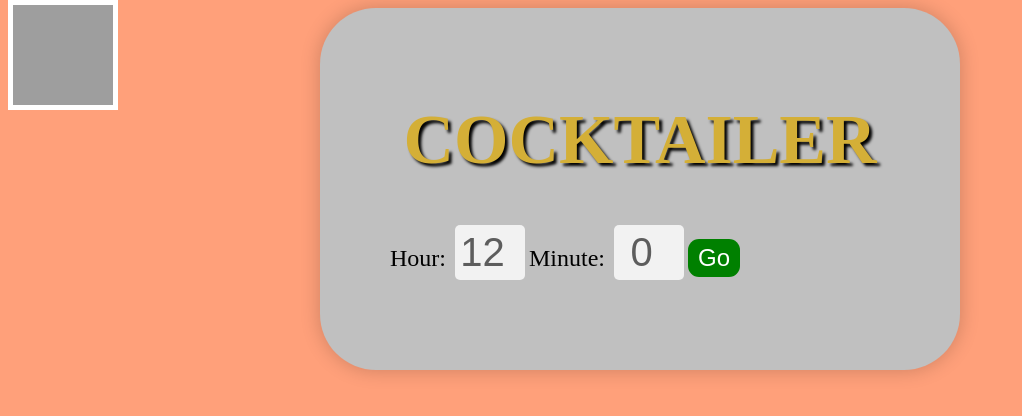
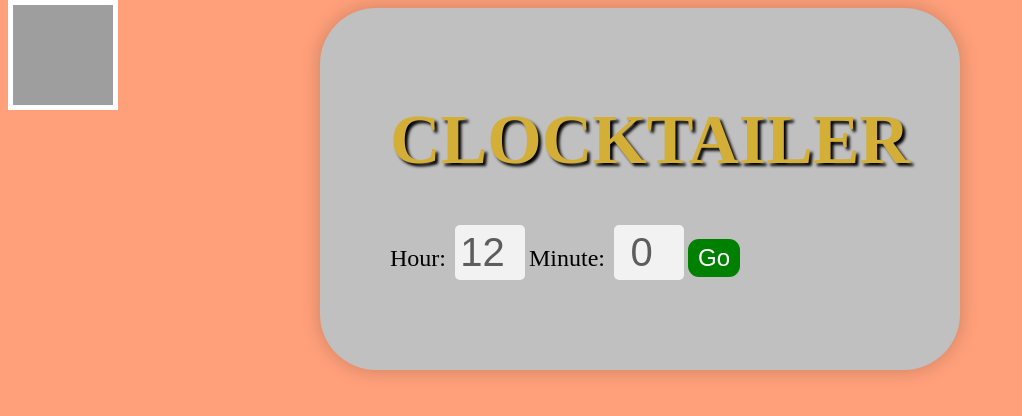
Before and after one commit to arcadenix/clocktailer, a plain HTML site: page index.html in a window 1280 px wide. Shown: the whole page, without its empty margins (0-1022 px from the left). Drawn offline with Linux system fonts and the light colour scheme; grey boxes are pictures that could not be loaded.

Commit message:
Update index.html

```diff
--- a/index.html
+++ b/index.html
@@ -1,13 +1,3 @@
-<!DOCTYPE html>
-<html lang="en" >
-<head>
-  <meta charset="UTF-8">
-  <title>CodePen - COCKTAILER oldu be</title>
-  <link rel="stylesheet" href="./style.css">
-
-</head>
-<body>
-<!-- partial:index.partial.html -->
 <!DOCTYPE html>
 <html>
   <head>
@@ -16,12 +6,12 @@
 </div>
 
     <meta charset="utf-8">
-    <title>COCKTAILER</title>
+    <title>CLOCKTAILER</title>
     <link rel="stylesheet" href="style.css">
   </head>
   <body>
     <div id="container">
-      <h1>COCKTAILER</h1>
+      <h1>CLOCKTAILER</h1>
       <div id="clock">
         <label for="hours">Hour:</label>
         <input type="number" id="hours" min="0" max="23" value="12">
@@ -37,10 +27,6 @@
       </div>
     </div>
     <script src="script.js"></script>
+
   </body>
 </html>
-<!-- partial -->
-  <script  src="./script.js"></script>
-
-</body>
-</html>
```
